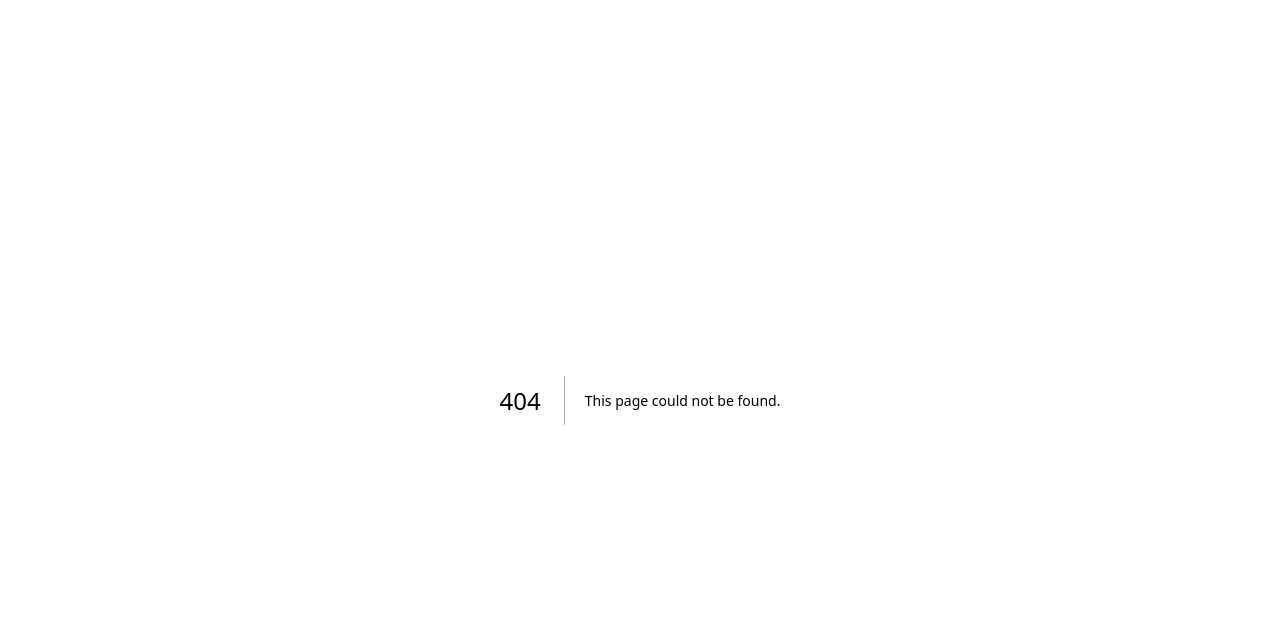
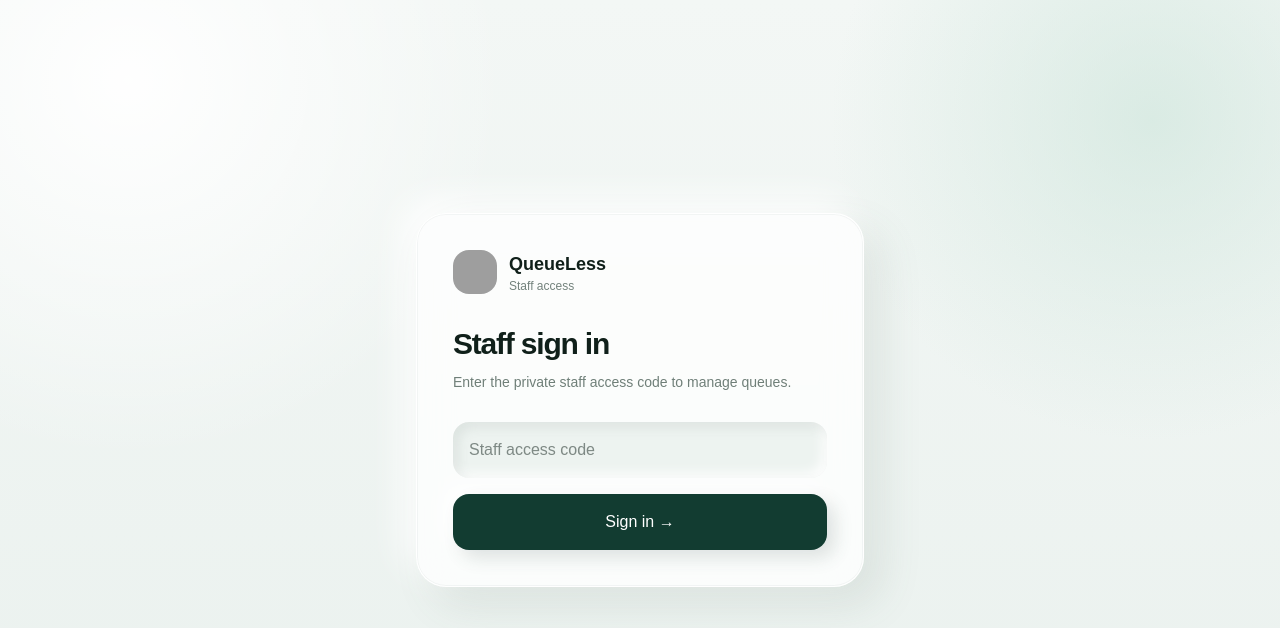
Before and after one commit to donatofaith/Queueless, a Next.js app: page /staff/login in a window 1280 px wide. Before the commit this address had no page. Shown: the top 628 px of the page. Built offline with nearby package versions, Linux system fonts and the light colour scheme; grey boxes are pictures that could not be loaded.

Commit message:
Add protected staff authentication

```diff
--- /dev/null
+++ b/app/staff/login/page.tsx
@@ -0,0 +1,54 @@
+"use client";
+
+import Link from "next/link";
+import { FormEvent, useState } from "react";
+import { useRouter } from "next/navigation";
+
+export default function StaffLoginPage() {
+  const router = useRouter();
+  const [code, setCode] = useState("");
+  const [error, setError] = useState("");
+  const [loading, setLoading] = useState(false);
+
+  async function submit(event: FormEvent) {
+    event.preventDefault();
+    setLoading(true);
+    setError("");
+    try {
+      const response = await fetch("/api/staff/auth/login", {
+        method: "POST",
+        headers: { "Content-Type": "application/json" },
+        body: JSON.stringify({ code }),
+      });
+      const data = await response.json();
+      if (!response.ok) {
+        setError(data.error || "Unable to sign in.");
+        return;
+      }
+      router.replace("/staff");
+      router.refresh();
+    } catch {
+      setError("Unable to sign in.");
+    } finally {
+      setLoading(false);
+    }
+  }
+
+  return (
+    <main className="flex min-h-screen items-center justify-center px-5 text-[#10201a]">
+      <section className="soft-card w-full max-w-md rounded-[30px] p-7 sm:p-9">
+        <Link href="/" className="flex items-center gap-3">
+          <img src="/icon.svg" alt="QueueLess logo" className="h-11 w-11 rounded-2xl" />
+          <div><p className="text-lg font-semibold">QueueLess</p><p className="text-xs text-[#73827c]">Staff access</p></div>
+        </Link>
+        <h1 className="mt-8 text-3xl font-semibold tracking-[-0.04em]">Staff sign in</h1>
+        <p className="mt-2 text-sm leading-6 text-[#6f7f78]">Enter the private staff access code to manage queues.</p>
+        <form onSubmit={submit} className="mt-7 space-y-4">
+          <input type="password" value={code} onChange={(e) => setCode(e.target.value)} autoComplete="current-password" placeholder="Staff access code" className="soft-inset w-full rounded-2xl border-0 px-4 py-4 text-sm outline-none focus:ring-2 focus:ring-[#bcd8cd]" />
+          {error && <div className="rounded-2xl bg-[#fff0ef] px-4 py-3 text-sm text-[#a43b35]">{error}</div>}
+          <button disabled={loading} className="soft-button w-full rounded-2xl bg-[#123c31] px-5 py-4 text-sm font-bold text-white disabled:opacity-50">{loading ? "Signing in..." : "Sign in →"}</button>
+        </form>
+      </section>
+    </main>
+  );
+}
```
